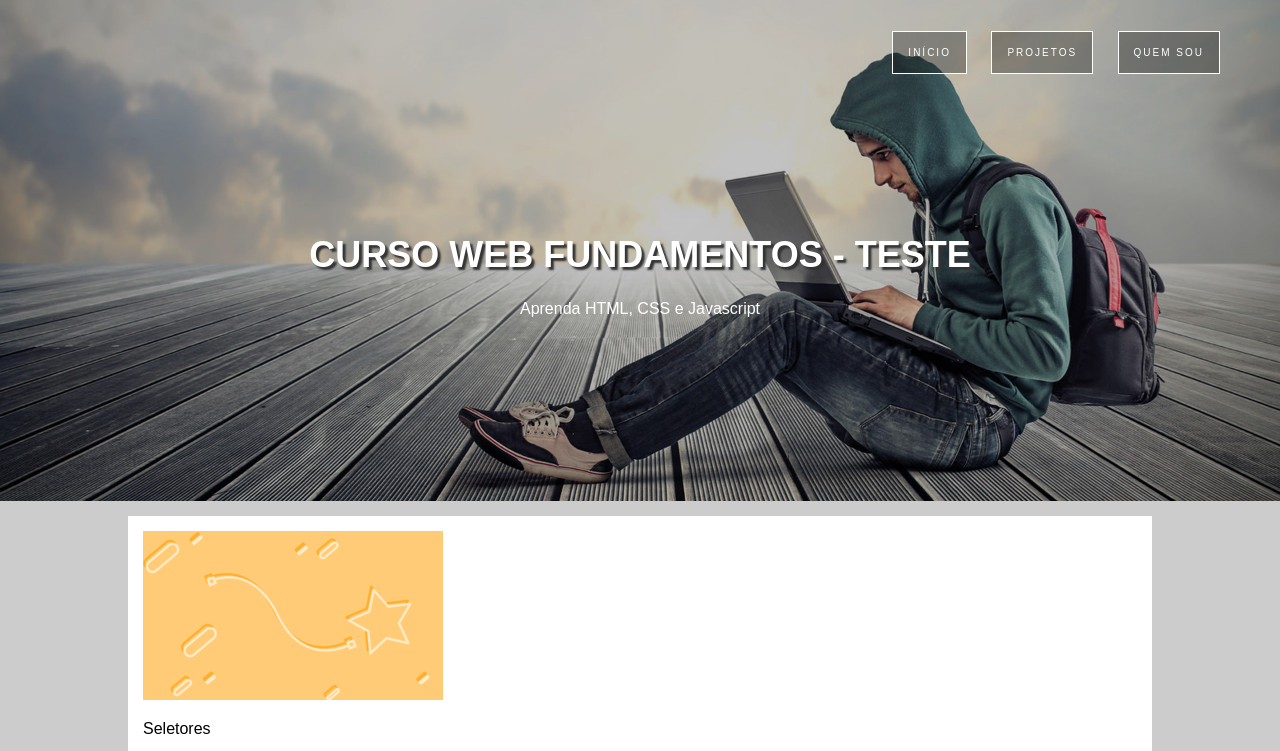
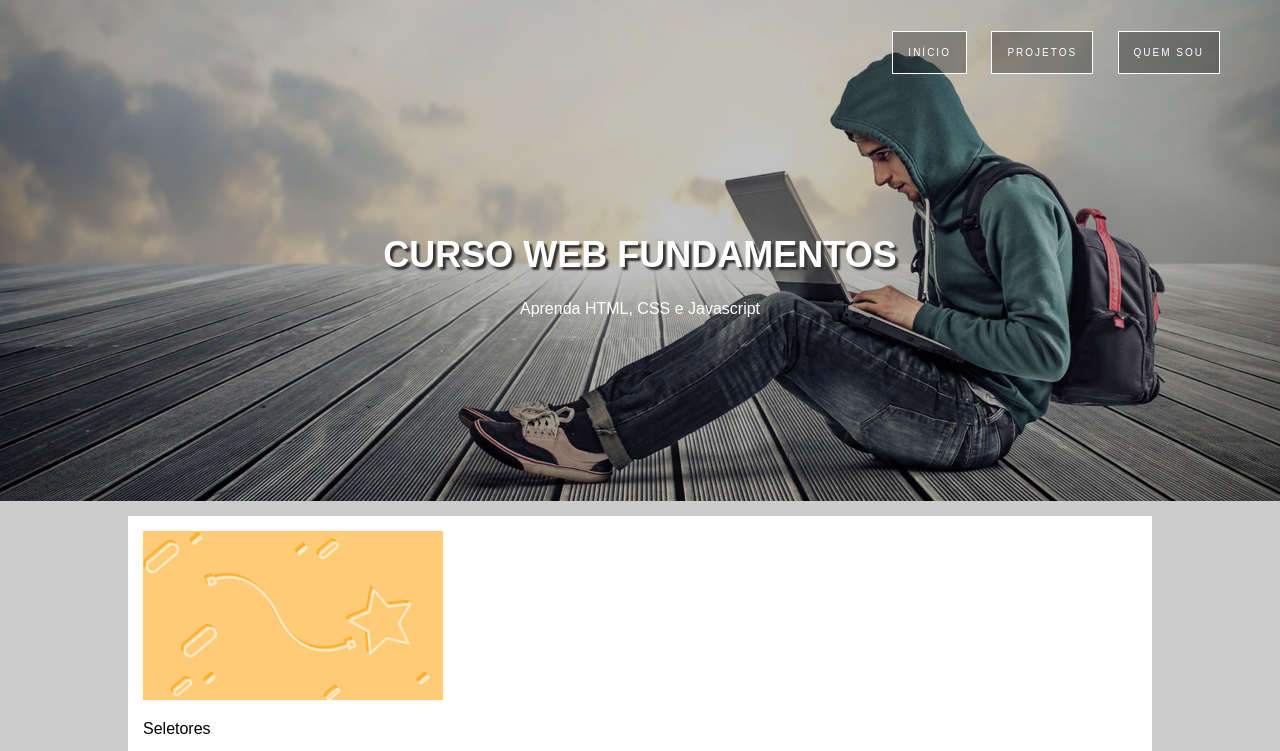
Before and after one commit to FelipeMazoni/estudo-HTML-CSS-JAVASCRIPT, a plain HTML site: page index.html in a window 1280 px wide. Shown: the top 751 px of the page. Drawn offline with Linux system fonts and the light colour scheme.

Commit message:
Tirando Teste

```diff
--- a/index.html
+++ b/index.html
@@ -25,7 +25,7 @@
             </nav>
 
         <div class="hero-content">
-            <h1>Curso Web Fundamentos - Teste</h1>
+            <h1>Curso Web Fundamentos</h1>
 
             <p>Aprenda HTML, CSS e Javascript</p>
 
```
